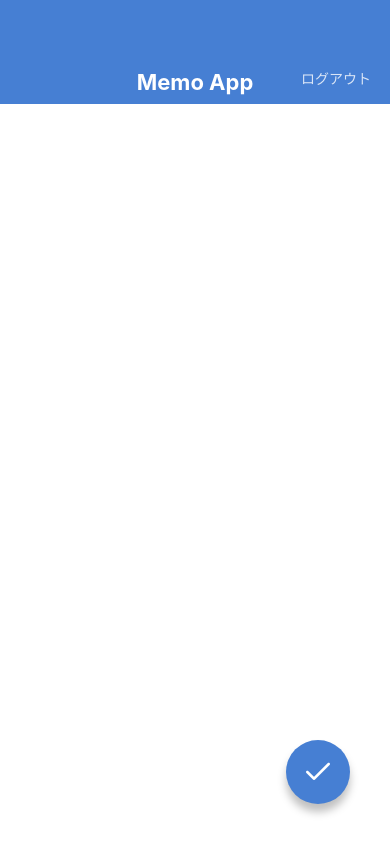
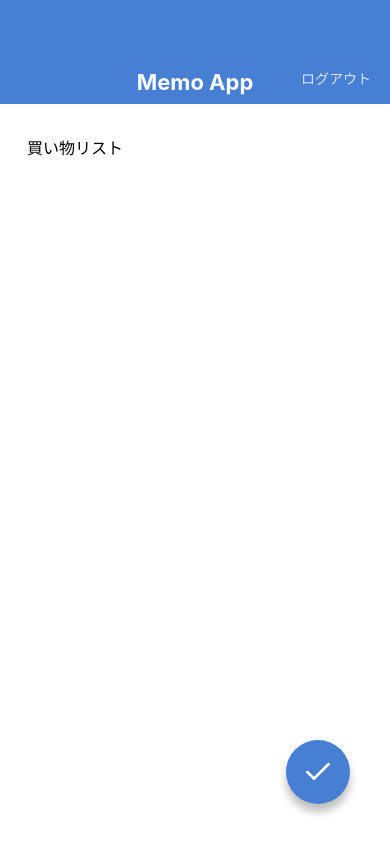
Before and after one commit to yuki1303/MemoApp, a React Native app: screen / in a window 390 px wide. Built offline with nearby package versions, Linux system fonts and the light colour scheme.

Commit message:
Replace KeyboardAvoidingView with KeyboardSafeView

```diff
--- a/App.jsx
+++ b/App.jsx
@@ -1,14 +1,14 @@
 // import React from 'react';
 // import MemoListScreen from './src/screens/MemoListScreen';
 // import MemoDetailScreen from './src/screens/MemoDetailScreen';
-// import MemoEditScreen from './src/screens/MemoEditScreen';
-import MemoCreateScreen from './src/screens/MemoCreateScreen';
+import MemoEditScreen from './src/screens/MemoEditScreen';
+// import MemoCreateScreen from './src/screens/MemoCreateScreen';
 
 export default function App() {
   return (
     // <MemoListScreen />
     // <MemoDetailScreen />
-    // <MemoEditScreen />
-    <MemoCreateScreen />
+    <MemoEditScreen />
+    // <MemoCreateScreen />
   );
 }
--- a/src/components/AppBar.jsx
+++ b/src/components/AppBar.jsx
@@ -1,4 +1,4 @@
-import React from 'react';
+// import React from 'react';
 import { View, Text, StyleSheet } from 'react-native';
 
 export default function AppBar() {
--- /dev/null
+++ b/src/components/KeyboardSafeView.jsx
@@ -0,0 +1,77 @@
+import { useRef, useState, useEffect } from 'react';
+import {
+  Keyboard, Dimensions, Animated, ViewPropTypes,
+} from 'react-native';
+import { node } from 'prop-types';
+
+export default function KeyboardSafeView({ children, style }) {
+  const initialViewHeight = useRef(null);
+  const animatedViewHeight = useRef(null);
+  const [viewHeight, setViewHeight] = useState(null);
+
+  useEffect(() => {
+    Keyboard.addListener('keyboardDidShow', handleShow);
+    Keyboard.addListener('keyboardDidHide', handleHide);
+    return () => {
+      Keyboard.removeListener('keyboardDidShow', handleShow);
+      Keyboard.removeListener('keyboardDidHide', handleHide);
+    };
+  }, []);
+
+  useEffect(() => {
+    if ([initialViewHeight, animatedViewHeight, viewHeight].some((val) => val === null)) { return; }
+    // height is not supported with useNativeDriver: true
+    // https://github.com/react-native-community/react-native-modal/issues/163
+    if (viewHeight === initialViewHeight.current) {
+      Animated.timing(
+        animatedViewHeight.current,
+        { toValue: initialViewHeight.current, duration: 300, useNativeDriver: false },
+      ).start();
+    } else {
+      Animated.timing(
+        animatedViewHeight.current,
+        { toValue: viewHeight, duration: 300, useNativeDriver: false },
+      ).start();
+    }
+  }, [viewHeight]);
+
+  const handleShow = ({ endCoordinates }) => {
+    if (endCoordinates.height && initialViewHeight.current) {
+      const keyboardHeight = Dimensions.get('window').height - endCoordinates.screenY;
+      setViewHeight(initialViewHeight.current - keyboardHeight);
+    }
+  };
+
+  const handleHide = () => {
+    setViewHeight(initialViewHeight.current);
+  };
+
+  const handleLayout = ({ nativeEvent }) => {
+    if (!initialViewHeight.current) {
+      const { height } = nativeEvent.layout;
+      // keep viewHeight as null not to trigger useEffect on mounting.
+      // Don't do this: setViewHeight(height);
+      initialViewHeight.current = height;
+      animatedViewHeight.current = new Animated.Value(height);
+    }
+  };
+
+  const animatedStyle = viewHeight ? {
+    height: animatedViewHeight.current,
+    flex: 0,
+  } : {};
+  return (
+    <Animated.View style={[style, animatedStyle]} onLayout={handleLayout}>
+      {children}
+    </Animated.View>
+  );
+}
+
+KeyboardSafeView.propTypes = {
+  children: node.isRequired,
+  style: ViewPropTypes.style,
+};
+
+KeyboardSafeView.defaultProps = {
+  style: null,
+};
--- a/src/screens/MemoCreateScreen.jsx
+++ b/src/screens/MemoCreateScreen.jsx
@@ -1,17 +1,18 @@
 // import React from 'react';
-import { View, TextInput, StyleSheet, KeyboardAvoidingView } from 'react-native';
+import { View, TextInput, StyleSheet } from 'react-native';
 import AppBar from '../components/AppBar';
 import CircleButton from '../components/CircleButton';
+import KeyboardSafeView from '../components/KeyboardSafeView';
 
 export default function MemoCreateScreen() {
   return (
-    <KeyboardAvoidingView style={styles.container} behavior="height">
+    <KeyboardSafeView style={styles.container} behavior="height">
       <AppBar />
       <View style={styles.inputContainer}>
         <TextInput value="" multiline style={styles.input} />
       </View>
       <CircleButton name="check" />
-    </KeyboardAvoidingView>
+    </KeyboardSafeView>
   );
 }
 
--- a/src/screens/MemoEditScreen.jsx
+++ b/src/screens/MemoEditScreen.jsx
@@ -1,17 +1,18 @@
 // import React from 'react';
-import { View, TextInput, StyleSheet, KeyboardAvoidingView } from 'react-native';
+import { View, TextInput, StyleSheet } from 'react-native';
 import AppBar from '../components/AppBar';
 import CircleButton from '../components/CircleButton';
+import KeyboardSafeView from '../components/KeyboardSafeView';
 
 export default function MemoEditScreen() {
   return (
-    <KeyboardAvoidingView style={styles.container} behavior="height">
+    <KeyboardSafeView style={styles.container}>
       <AppBar />
       <View style={styles.inputContainer}>
         <TextInput value="買い物リスト" multiline style={styles.input} />
       </View>
       <CircleButton name="check" />
-    </KeyboardAvoidingView>
+    </KeyboardSafeView>
   );
 }
 
```
